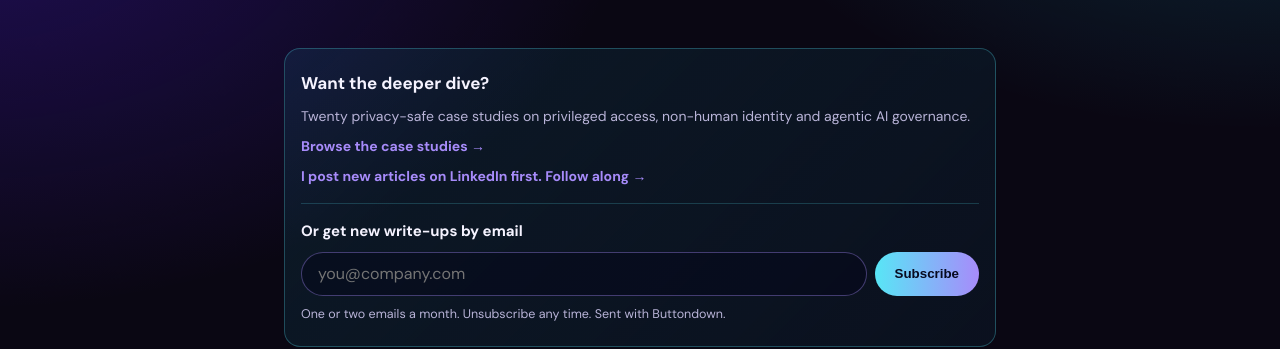
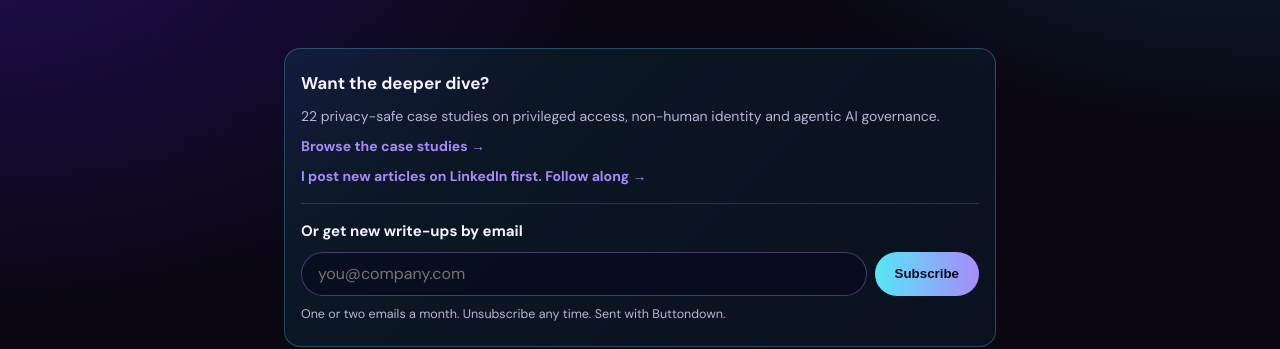
Before and after one commit to trivediroshan1-ui/trivediroshan1-ui.github.io, a Jekyll site: the page built from _posts/2026-11-10-non-human-identity-lab-round-19.md, in a window 1280 px wide and 900 px high, scrolled down 3641 px. Shown: the part 153-502 px from the top of the window. Built offline with Jekyll 4.4.1, drawn with Linux system fonts in a browser that asks for light colours.

Commit message:
Site review batch 1: facts, counts and a clipped diagram label (#88)

```diff
--- a/_layouts/post.html
+++ b/_layouts/post.html
@@ -118,7 +118,7 @@
   </article>
   <aside class="post-cta">
     <strong>Want the deeper dive?</strong>
-    <span>Twenty privacy-safe case studies on privileged access, non-human identity and agentic AI governance.</span>
+    <span>22 privacy-safe case studies on privileged access, non-human identity and agentic AI governance.</span>
     <a href="/case-studies/">Browse the case studies &rarr;</a>
     <a href="https://www.linkedin.com/in/roshan-trivedi-ciam/" rel="noopener">I post new articles on LinkedIn first. Follow along &rarr;</a>
     <form class="signup" action="https://buttondown.com/api/emails/embed-subscribe/trivedi" method="post" target="_blank">
--- a/ai-governance-lab/diagrams/index.html
+++ b/ai-governance-lab/diagrams/index.html
@@ -197,7 +197,7 @@
 <text class="dg-lbl dg-bd" x="62" y="20" text-anchor="middle" >stop</text>
 <circle id="agl-flow-a" class="dg-pkt dg-good" r="7" cx="0" cy="0"/>
 <circle id="agl-flow-b" class="dg-pkt dg-bd" r="7" cx="0" cy="0"/>
-<text id="agl-flow-bg" class="dg-badge dg-bd" x="372" y="466" opacity="0">Personal data for an unapproved model stops here</text>
+<text id="agl-flow-bg" class="dg-badge dg-bd" x="332" y="466" opacity="0">Personal data for an unapproved model stops here</text>
 </svg></div>
           <figcaption><a href="/assets/diagrams/agl-flow.svg">Open the SVG file</a>. It switches between light and dark by your device setting and stops moving if your device asks for less motion. On a small screen, swipe sideways inside the picture.</figcaption></figure>
       </section>
--- a/cover-letter/index.html
+++ b/cover-letter/index.html
@@ -65,7 +65,7 @@
         <h2>How I work</h2>
         <p>I have led and mentored delivery teams since 2017. I write the standard, the service design and the runbook, and I stay close enough to the platform to know when a plan will not survive a real mix of Windows, Linux, network and ERP systems. I try to give application owners a clear path onto the platform.</p>
         <h2>Proof you can check</h2>
-        <p>On my own time I test whether identity and AI controls hold when you try to break them. I write my guess down before the code runs, then keep the results where I was wrong. That is <a href="/ai-governance-lab/">164 AI governance cases</a>, <a href="/nhi-lab/">48 machine identity cases</a> and 210 checks on an <a href="/mcp-lab-case-study/">approval gateway for AI agents</a>. Four of my machine identity guesses were wrong, and the page says so. There are also <a href="/case-studies/">22 case studies</a>, all written without employer or client data.</p>
+        <p>On my own time I test whether identity and AI controls hold when you try to break them. I write my guess down before the code runs, then keep the results where I was wrong. That is <a href="/ai-governance-lab/">164 AI governance cases</a>, <a href="/nhi-lab/">67 machine identity cases</a> and 210 checks on an <a href="/mcp-lab-case-study/">approval gateway for AI agents</a>. Four of my machine identity guesses were wrong, and the page says so. There are also <a href="/case-studies/">22 case studies</a>, all written without employer or client data.</p>
         <h2>What I am looking for</h2>
         <p>Roles such as Head of IAM, PAM lead, platform owner or principal architect, at product companies, large enterprises, security vendors and service firms. I am based in Bengaluru and open to remote work.</p>
         <p>If this sounds like a fit, message me on LinkedIn. I reply there. My r&eacute;sum&eacute; has the full list of roles and certifications, each linking to the issuer&rsquo;s own record.</p>
--- a/scripts/build-agl-diagrams.py
+++ b/scripts/build-agl-diagrams.py
@@ -100,7 +100,7 @@
     stop = (4 * step) / (7 * step)
     d.packet("agl-flow-a", f"M 30 {y0} L 30 {y1}", "good", 10, keys_go(100, 90))
     d.packet("agl-flow-b", f"M 62 {y0} L 62 {y1}", "bd", 10, [(0, 0, 0), (4, 0, 1), (46, round(stop*100, 1), 1), (86, round(stop*100, 1), 1), (92, round(stop*100, 1), 0), (100, 0, 0)])
-    d.badge("agl-flow-bg", 372, top + 4 * step + bh + 16, "Personal data for an unapproved model stops here", "bd", 10, 44, 86)
+    d.badge("agl-flow-bg", 332, top + 4 * step + bh + 16, "Personal data for an unapproved model stops here", "bd", 10, 44, 86)
     return d
 
 # ---------------------------------------------------------------- 2. where the filters plug in
--- a/scripts/build-og.py
+++ b/scripts/build-og.py
@@ -19,7 +19,7 @@
     "mcp-lab-portal": ("grid", "gauge", "doc"),
 }
 LABELS = {"about": "About", "ai": "How I use AI", "now": "Now", "resume": "Résumé", "writing": "Writing",
-          "pam-series": "The PAM series", "case-studies": "Work · 20 case studies", "tier-check": "Tool · self-check",
+          "pam-series": "The PAM series", "case-studies": "Work · 22 case studies", "tier-check": "Tool · self-check",
           "labs": "Labs and projects", "mcp-lab-case-study": "HumanGate MCP lab", "mcp-lab-results": "HumanGate MCP lab · results",
           "mcp-lab-use-cases": "HumanGate MCP lab · use cases", "mcp-lab-in-depth": "HumanGate MCP lab · in depth",
           "mcp-lab-portal": "HumanGate MCP lab · portal"}
```
Also changed, not shown: assets/chatbot-data.js (+16 -16 lines), README.md, assets/chatbot-index.json, assets/og-post-page-case-studies.png.
